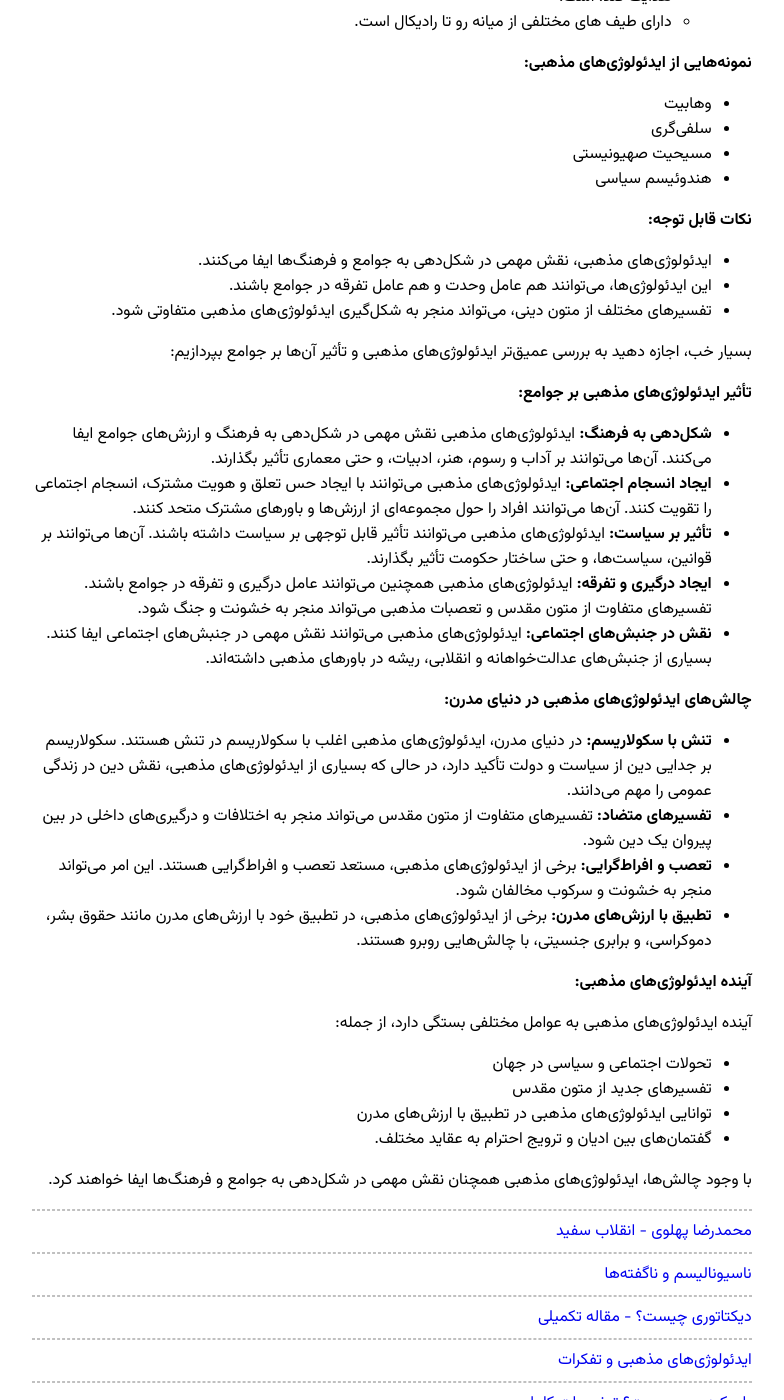
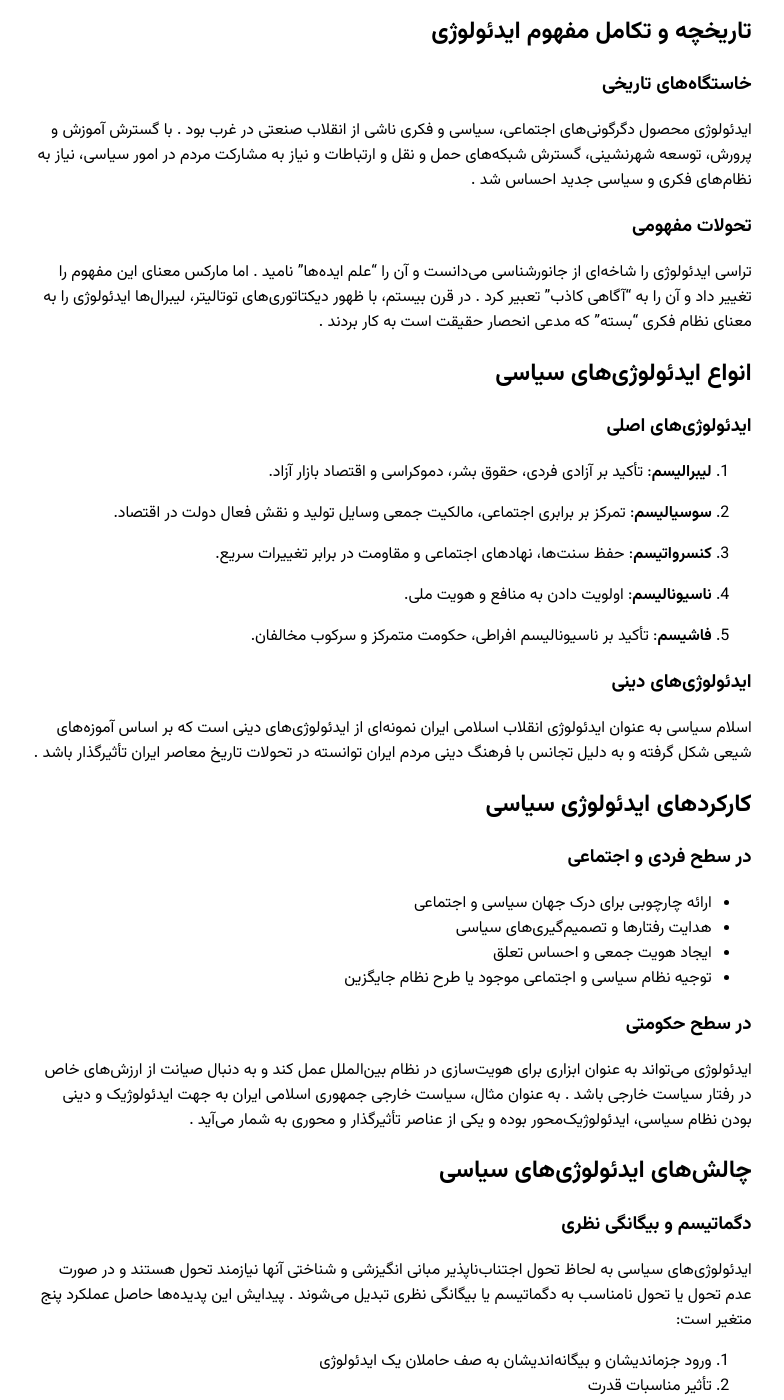
Before and after one commit to darkblog/darkblog.github.io, a Jekyll site: the page built from _posts/2025-3-2-23.md, in a window 1280 px wide and 1400 px high, scrolled down 888 px. Shown: the whole window, without its empty margins (248-1032 px from the left). Built offline with Jekyll 4.4.1, drawn with Linux system fonts in a browser that asks for light colours; some of the changed text lies outside the part shown.

Commit message:
Update 2025-3-2-23.md

```diff
--- a/_posts/2025-3-2-23.md
+++ b/_posts/2025-3-2-23.md
@@ -1,73 +1,117 @@
 ---
 layout: post
-title: ایدئولوژی‌های مذهبی و تفکرات
+title: ایدئولوژی های سیاسی - مفاهیم و تاریخچه
 ---
 
-ایدئولوژی‌های مذهبی، مجموعه‌ای از باورها، ارزش‌ها و ایده‌ها هستند که بر اساس آموزه‌های دینی شکل می‌گیرند و به تبیین جهان، انسان و جامعه می‌پردازند. این ایدئولوژی‌ها، اهداف و آرمان‌هایی را برای پیروان خود مشخص کرده و راه رسیدن به آن‌ها را ترسیم می‌کنند.
+## ایدئولوژی‌های سیاسی: مفاهیم، تاریخچه، انواع و تأثیرات
 
-**ویژگی‌های ایدئولوژی‌های مذهبی:**
+## مقدمه
 
-* **مبتنی بر آموزه‌های دینی:** ایدئولوژی‌های مذهبی، ریشه در متون مقدس، سنت‌ها و تفاسیر دینی دارند.
-* **جامعیت:** این ایدئولوژی‌ها، به تمام جنبه‌های زندگی انسان، از جمله مسائل فردی، اجتماعی، سیاسی و اقتصادی، می‌پردازند.
-* **ارائه نظام ارزشی:** ایدئولوژی‌های مذهبی، نظام ارزشی مشخصی را ارائه می‌دهند که بر اساس آن، خوب و بد، درست و نادرست، و مطلوب و نامطلوب تعیین می‌شود.
-* **هدف‌گذاری:** این ایدئولوژی‌ها، اهداف و آرمان‌هایی را برای پیروان خود مشخص می‌کنند که معمولاً شامل رستگاری، سعادت اخروی و ایجاد جامعه‌ای مبتنی بر ارزش‌های دینی است.
-* **ارائه راهکار:** ایدئولوژی‌های مذهبی، راهکارهایی را برای رسیدن به اهداف و آرمان‌های خود ارائه می‌دهند که معمولاً شامل انجام عبادات، رعایت احکام دینی و عمل به آموزه‌های اخلاقی است.
+ایدئولوژی سیاسی به عنوان مجموعه‌ای نظام‌مند از باورها، ایده‌ها و ارزش‌های سیاسی، اجتماعی و اقتصادی تعریف می‌شود که خط‌مشی‌ها، اعمال و موضع‌گیری‌های افراد، گروه‌ها یا جوامع را در مسائل سیاسی-اجتماعی هدایت می‌کند . این مفهوم که نخستین بار توسط آنتوان دو تراسی فیلسوف فرانسوی در اواخر قرن ۱۸ مطرح شد، در طول تاریخ تحولات بسیاری را پشت سر گذاشته و امروزه به یکی از مفاهیم کلیدی در علوم سیاسی و اجتماعی تبدیل شده است . مقاله حاضر به بررسی جامع ایدئولوژی‌های سیاسی از جنبه‌های مختلف می‌پردازد.
 
-**انواع ایدئولوژی‌های مذهبی:**
+## تعریف و ماهیت ایدئولوژی سیاسی
 
-* **بنیادگرایی مذهبی:**
-    * بر بازگشت به اصول و مبانی اولیه دین تأکید دارد.
-    * مخالف تفسیرهای جدید و مدرن از دین است.
-    * معمولاً با سیاست‌های محافظه‌کارانه و اقتدارگرا همراه است.
-* **اصلاح‌طلبی مذهبی:**
-    * به دنبال اصلاح و بازسازی دین بر اساس شرایط و نیازهای زمانه است.
-    * مدافع تفسیرهای عقلانی و مدرن از دین است.
-    * معمولاً با سیاست‌های دموکراتیک و آزادی‌خواهانه همراه است.
-* **سکولاریسم مذهبی:**
-    * بر جدایی دین از سیاست و دولت تأکید دارد.
-    * معتقد است که دین باید در حوزه خصوصی افراد محدود شود.
-    * مدافع آزادی عقیده و بیان است.
-* **اسلام‌گرایی:**
-    * یک مجموعه باورهای سیاسی است که بر اساس اعتقاد به این که اسلام باید زندگی اجتماعی و سیاسی را هدایت کند، است.
-    * دارای طیف های مختلفی از میانه رو تا رادیکال است.
+### تعاریف پایه
 
-**نمونه‌هایی از ایدئولوژی‌های مذهبی:**
+ایدئولوژی سیاسی را می‌توان "مجموعه‌ای آگاهانه یا ناآگاهانه از افکار، باورها و نگرش‌ها دانست که برداشتها و سوءبرداشت‌های ما را از جهان سیاسی و اجتماعی شکل می‌دهد و بر قضاوتها، رفتارها، تصمیم‌ها و توصیه‌ها تأثیر می‌گذارد" . مایکل فریدن در دائرةالمعارف فلسفه روتلج این تعریف نسبتاً ساده را ارائه کرده است.
 
-* وهابیت
-* سلفی‌گری
-* مسیحیت صهیونیستی
-* هندوئیسم سیاسی
+### برداشت‌های مختلف از ایدئولوژی
 
-**نکات قابل توجه:**
+در علوم اجتماعی، چهار برداشت اصلی از ایدئولوژی وجود دارد :
 
-* ایدئولوژی‌های مذهبی، نقش مهمی در شکل‌دهی به جوامع و فرهنگ‌ها ایفا می‌کنند.
-* این ایدئولوژی‌ها، می‌توانند هم عامل وحدت و هم عامل تفرقه در جوامع باشند.
-* تفسیرهای مختلف از متون دینی، می‌تواند منجر به شکل‌گیری ایدئولوژی‌های مذهبی متفاوتی شود.
+1. **برداشت مارکسیستی**: ایدئولوژی به عنوان آگاهی کاذب و غیرواقعی که توسط طبقه حاکم به طبقات فرودست تحمیل می‌شود تا تضادهای اصلی جامعه را از دید آنها پنهان کند.
 
-بسیار خب، اجازه دهید به بررسی عمیق‌تر ایدئولوژی‌های مذهبی و تأثیر آن‌ها بر جوامع بپردازیم:
+2. **برداشت اجتماعی**: ایدئولوژی به عنوان مجموعه‌ای از ایده‌ها، نظرات و اعتقادات یک طبقه یا گروه اجتماعی.
 
-**تأثیر ایدئولوژی‌های مذهبی بر جوامع:**
+3. **برداشت نظری**: ایدئولوژی به عنوان یک نظام فکری کم و بیش آگاهانه که بخشی از آن به صورت آگاهانه انتخاب و بخشی دیگر ناخودآگاه کسب می‌شود.
 
-* **شکل‌دهی به فرهنگ:** ایدئولوژی‌های مذهبی نقش مهمی در شکل‌دهی به فرهنگ و ارزش‌های جوامع ایفا می‌کنند. آن‌ها می‌توانند بر آداب و رسوم، هنر، ادبیات، و حتی معماری تأثیر بگذارند.
-* **ایجاد انسجام اجتماعی:** ایدئولوژی‌های مذهبی می‌توانند با ایجاد حس تعلق و هویت مشترک، انسجام اجتماعی را تقویت کنند. آن‌ها می‌توانند افراد را حول مجموعه‌ای از ارزش‌ها و باورهای مشترک متحد کنند.
-* **تأثیر بر سیاست:** ایدئولوژی‌های مذهبی می‌توانند تأثیر قابل توجهی بر سیاست داشته باشند. آن‌ها می‌توانند بر قوانین، سیاست‌ها، و حتی ساختار حکومت تأثیر بگذارند.
-* **ایجاد درگیری و تفرقه:** ایدئولوژی‌های مذهبی همچنین می‌توانند عامل درگیری و تفرقه در جوامع باشند. تفسیرهای متفاوت از متون مقدس و تعصبات مذهبی می‌تواند منجر به خشونت و جنگ شود.
-* **نقش در جنبش‌های اجتماعی:** ایدئولوژی‌های مذهبی می‌توانند نقش مهمی در جنبش‌های اجتماعی ایفا کنند. بسیاری از جنبش‌های عدالت‌خواهانه و انقلابی، ریشه در باورهای مذهبی داشته‌اند.
+4. **برداشت عملی**: ایدئولوژی به عنوان رسانه‌ای ناآگاهانه برای رفتارهای مرسوم که توسط مارکس مطرح و بعدها توسط اندیشمندانی مانند گرامشی و آلتوسر توسعه یافت.
 
-**چالش‌های ایدئولوژی‌های مذهبی در دنیای مدرن:**
+## تاریخچه و تکامل مفهوم ایدئولوژی
 
-* **تنش با سکولاریسم:** در دنیای مدرن، ایدئولوژی‌های مذهبی اغلب با سکولاریسم در تنش هستند. سکولاریسم بر جدایی دین از سیاست و دولت تأکید دارد، در حالی که بسیاری از ایدئولوژی‌های مذهبی، نقش دین در زندگی عمومی را مهم می‌دانند.
-* **تفسیرهای متضاد:** تفسیرهای متفاوت از متون مقدس می‌تواند منجر به اختلافات و درگیری‌های داخلی در بین پیروان یک دین شود.
-* **تعصب و افراط‌گرایی:** برخی از ایدئولوژی‌های مذهبی، مستعد تعصب و افراط‌گرایی هستند. این امر می‌تواند منجر به خشونت و سرکوب مخالفان شود.
-* **تطبیق با ارزش‌های مدرن:** برخی از ایدئولوژی‌های مذهبی، در تطبیق خود با ارزش‌های مدرن مانند حقوق بشر، دموکراسی، و برابری جنسیتی، با چالش‌هایی روبرو هستند.
+### خاستگاه‌های تاریخی
 
-**آینده ایدئولوژی‌های مذهبی:**
+ایدئولوژی محصول دگرگونی‌های اجتماعی، سیاسی و فکری ناشی از انقلاب صنعتی در غرب بود . با گسترش آموزش و پرورش، توسعه شهرنشینی، گسترش شبکه‌های حمل و نقل و ارتباطات و نیاز به مشارکت مردم در امور سیاسی، نیاز به نظام‌های فکری و سیاسی جدید احساس شد .
 
-آینده ایدئولوژی‌های مذهبی به عوامل مختلفی بستگی دارد، از جمله:
+### تحولات مفهومی
 
-* تحولات اجتماعی و سیاسی در جهان
-* تفسیرهای جدید از متون مقدس
-* توانایی ایدئولوژی‌های مذهبی در تطبیق با ارزش‌های مدرن
-* گفتمان‌های بین ادیان و ترویج احترام به عقاید مختلف.
+تراسی ایدئولوژی را شاخه‌ای از جانورشناسی می‌دانست و آن را "علم ایده‌ها" نامید . اما مارکس معنای این مفهوم را تغییر داد و آن را به "آگاهی کاذب" تعبیر کرد . در قرن بیستم، با ظهور دیکتاتوری‌های توتالیتر، لیبرال‌ها ایدئولوژی را به معنای نظام فکری "بسته" که مدعی انحصار حقیقت است به کار بردند .
 
-با وجود چالش‌ها، ایدئولوژی‌های مذهبی همچنان نقش مهمی در شکل‌دهی به جوامع و فرهنگ‌ها ایفا خواهند کرد.
+## انواع ایدئولوژی‌های سیاسی
+
+### ایدئولوژی‌های اصلی
+
+1. **لیبرالیسم**: تأکید بر آزادی فردی، حقوق بشر، دموکراسی و اقتصاد بازار آزاد.
+
+2. **سوسیالیسم**: تمرکز بر برابری اجتماعی، مالکیت جمعی وسایل تولید و نقش فعال دولت در اقتصاد.
+
+3. **کنسرواتیسم**: حفظ سنت‌ها، نهادهای اجتماعی و مقاومت در برابر تغییرات سریع.
+
+4. **ناسیونالیسم**: اولویت دادن به منافع و هویت ملی.
+
+5. **فاشیسم**: تأکید بر ناسیونالیسم افراطی، حکومت متمرکز و سرکوب مخالفان.
+
+### ایدئولوژی‌های دینی
+
+اسلام سیاسی به عنوان ایدئولوژی انقلاب اسلامی ایران نمونه‌ای از ایدئولوژی‌های دینی است که بر اساس آموزه‌های شیعی شکل گرفته و به دلیل تجانس با فرهنگ دینی مردم ایران توانسته در تحولات تاریخ معاصر ایران تأثیرگذار باشد .
+
+## کارکردهای ایدئولوژی سیاسی
+
+### در سطح فردی و اجتماعی
+
+- ارائه چارچوبی برای درک جهان سیاسی و اجتماعی
+- هدایت رفتارها و تصمیم‌گیری‌های سیاسی
+- ایجاد هویت جمعی و احساس تعلق
+- توجیه نظام سیاسی و اجتماعی موجود یا طرح نظام جایگزین
+
+### در سطح حکومتی
+
+ایدئولوژی می‌تواند به عنوان ابزاری برای هویت‌سازی در نظام بین‌الملل عمل کند و به دنبال صیانت از ارزش‌های خاص در رفتار سیاست خارجی باشد . به عنوان مثال، سیاست خارجی جمهوری اسلامی ایران به جهت ایدئولوژیک و دینی بودن نظام سیاسی، ایدئولوژیک‌محور بوده و یکی از عناصر تأثیرگذار و محوری به شمار می‌آید .
+
+## چالش‌های ایدئولوژی‌های سیاسی
+
+### دگماتیسم و بیگانگی نظری
+
+ایدئولوژی‌های سیاسی به لحاظ تحول اجتناب‌ناپذیر مبانی انگیزشی و شناختی آنها نیازمند تحول هستند و در صورت عدم تحول یا تحول نامناسب به دگماتیسم یا بیگانگی نظری تبدیل می‌شوند . پیدایش این پدیده‌ها حاصل عملکرد پنج متغیر است:
+
+1. ورود جزماندیشان و بیگانه‌اندیشان به صف حاملان یک ایدئولوژی
+2. تأثیر مناسبات قدرت
+3. محدودیت ارتباطات
+4. عقل‌گریزی
+5. گرایش ذهنی به حفظ ثبات
+
+### راهکارهای مقابله
+
+راهکار مقابله با دگماتیسم و بیگانگی نظری در سطح فردی و گروهی، مقابله با پنج متغیر فوق و در سطح حاکمیت سیاسی، گسترش مناسبات مردمسالارانه است .
+
+## ایدئولوژی سیاسی در ایران
+
+### دوره قاجار
+
+مطالعات نشان می‌دهد که جریان تبشیر مسیحی در دوران قاجار به تناسب بحران‌های سیاسی رویکردهای مختلفی اتخاذ کرده است. این جریان به دلیل مغایرت در محتوا و غیریت‌سازی زیاد ایدئولوژی سیاسی حکومت قاجار با جریان تبشیر، در دوره‌هایی به صورت عموماً غیرآشکار و در دوره‌هایی دیگر به صورت آشکار فعالیت داشته است .
+
+### فضای سیاسی معاصر
+
+در فضای سیاسی ایران، ایدئولوژی به معنای راست و چپ سیاسی در درجه دوم اهمیت قرار دارد و آنچه مهم‌تر است، میزان علاقه‌مندی کلی شهروندان به کلیت نظام سیاسی است . مطالعات نشان می‌دهد که اصلاح‌طلبان و اصول‌گرایان در ایران از نظر شخصیتی و سلامت روان تفاوت‌هایی دارند؛ به طوری که اصلاح‌طلبان در متغیرهای تجربه‌پذیری، افسردگی و استرس نمره بیشتری کسب می‌کنند و اصول‌گرایان در مقیاس‌های برون‌گرایی و توافق .
+
+## ایدئولوژی و حرفه‌گرایی
+
+### در حوزه حسابرسی
+
+تحقیقات نشان می‌دهد که حسابرسان با ایدئولوژی سیاسی محافظه‌کارانه تأثیر منفی و معکوس بر حرفه‌گرایی دارند، در حالی که حسابرسان با ایدئولوژی لیبرال تأثیر مثبت و مستقیمی بر حرفه‌گرایی می‌گذارند . با این حال، ایدئولوژی‌های سیاسی مختلف تأثیری بر تعارض حرفه‌ای سازمانی نمی‌گذارند .
+
+## نتیجه‌گیری
+
+ایدئولوژی‌های سیاسی به عنوان نظام‌های فکری سازمان‌یافته، نقش تعیین‌کننده‌ای در شکل‌دهی به رفتارهای فردی و جمعی، سیاست‌گذاری‌های دولتی و حتی روابط بین‌الملل دارند. این ایدئولوژی‌ها در طول تاریخ تحولات بسیاری را پشت سر گذاشته‌اند و در بسترهای مختلف فرهنگی، اجتماعی و سیاسی اشکال گوناگونی به خود گرفته‌اند. درک عمیق ایدئولوژی‌های سیاسی و کارکردهای آنها می‌تواند به تحلیل بهتر تحولات سیاسی و اجتماعی کمک کند.
+
+چالش اصلی ایدئولوژی‌های سیاسی امروز، حفظ تعادل بین ثبات و تحول است. از یک سو نیاز به حفظ اصول و ارزش‌های بنیادین دارند و از سوی دیگر باید توانایی تطابق با شرایط متغیر اجتماعی و سیاسی را داشته باشند. همانطور که تحقیقات نشان می‌دهد، عدم توانایی در این تطابق می‌تواند به دگماتیسم و بیگانگی نظری منجر شود .
+
+در جهان معاصر، با وجود ادعای "پایان ایدئولوژی"، شاهد تنوع و تعدد ایدئولوژی‌های سیاسی هستیم که هر یک به دنبال ارائه پاسخ‌هایی به مسائل پیچیده جهان امروز هستند. مطالعه تطبیقی این ایدئولوژی‌ها و تأثیرات آنها بر سیاست و جامعه می‌تواند زمینه‌ساز درک عمیق‌تر از تحولات سیاسی معاصر باشد.
+
+- [ویکی پدیا](https://fa.m.wikipedia.org/wiki/%D8%A7%DB%8C%D8%AF%D8%A6%D9%88%D9%84%D9%88%DA%98%DB%8C)
+- [پرتال علوم انسانی](https://ensani.ir/fa/article/356013/%D8%A7%DB%8C%D8%AF%D8%A6%D9%88%D9%84%D9%88%DA%98%DB%8C-%D9%88-%D8%AA%D8%A7%D8%B1%DB%8C%D8%AE-%D8%AE%D8%A7%D8%B3%D8%AA%DA%AF%D8%A7%D9%87%D9%87%D8%A7-%D9%86%DA%AF%D8%B1%D8%B4%D9%87%D8%A7-%DA%A9%D8%A7%D8%B1%DA%A9%D8%B1%D8%AF%D9%87%D8%A7-%D9%88-%D9%86%D9%85%D9%88%D9%86%D9%87-%D9%87%D8%A7-)
+- [فصلنامه](https://mag.rcipt.ir/article_90847.html)
+- [سیویلیکا](https://civilica.com/doc/1142949/)
+- [دانشگاه تهران](https://jpq.ut.ac.ir/article_20150.html)
+- [علم نت](https://elmnet.ir/keyword/%D8%A7%DB%8C%D8%AF%DB%8C%D9%88%D9%84%D9%88%DA%98%DB%8C-%D8%B3%DB%8C%D8%A7%D8%B3%DB%8C)
+- [دانش حسابداری](https://www.jmaak.ir/article_23506.html)
```
